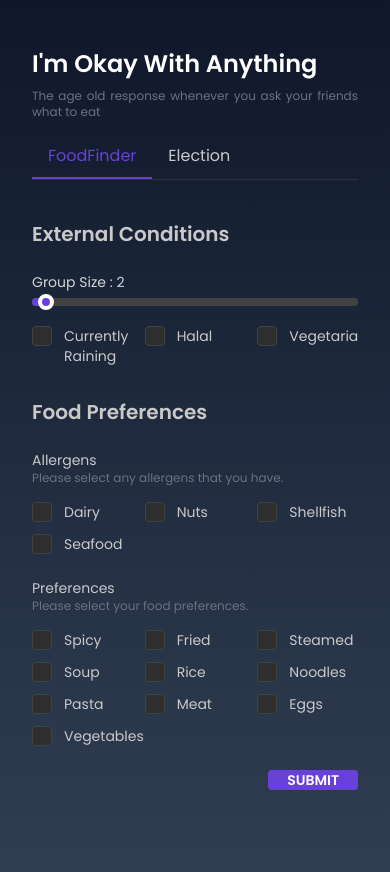
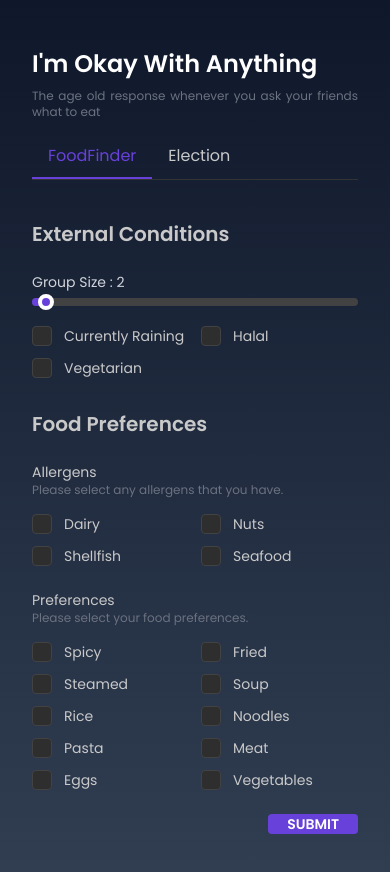
Before and after one commit to khorzhenwin/im-okay-with-anything, a Next.js app: page / in a window 390 px wide. Shown: the top 872 px of the page. Built offline with nearby package versions, Linux system fonts and the light colour scheme; no server answers.

Commit message:
Fix build

```diff
--- a/src/components/buttons/Button.tsx
+++ b/src/components/buttons/Button.tsx
@@ -19,6 +19,8 @@ type ButtonProps = MantineButtonProps & {
     | "default"
     | "subtle"
     | "link";
+  onClick?: () => void;
+  type?: "button" | "submit" | "reset";
 };
 
 const sizeToClassMapper = (size: ButtonSize) => {
@@ -41,7 +43,7 @@ const Button = ({
   variant = "filled",
   color = "yellow",
   size = "md",
-  classNames,
+  className,
   ...props
 }: ButtonProps) => {
   return (
@@ -49,13 +51,12 @@ const Button = ({
       {...props}
       color={color}
       variant={variant === "link" ? "subtle" : variant}
-      classNames={{
-        root: clsx("!h-[unset]", sizeToClassMapper(size), classNames?.root, {
-          "!bg-transparent hover:brightness-75 transition-all":
-            variant === "link",
-        }),
-        label: clsx("py-0.5", classNames?.label),
-        ...classNames,
+      className={clsx(sizeToClassMapper(size), className, {
+        "bg-transparent hover:brightness-75 transition-all": variant === "link",
+      })}
+      styles={{
+        root: { height: 'unset' },
+        label: { padding: '2px 0' }
       }}
     >
       {children}
--- a/src/components/forms/FoodFinder/ExternalConditions/index.tsx
+++ b/src/components/forms/FoodFinder/ExternalConditions/index.tsx
@@ -28,20 +28,17 @@ const ExternalConditionsSection = ({
             setGroupSizeValue(value);
             form.setFieldValue("externalConditions.groupSize", value);
           }}
-          labelTransition="skew-down"
-          labelTransitionDuration={150}
-          labelTransitionTimingFunction="ease"
+          labelTransitionProps={{
+            transition: "skew-down",
+            duration: 150,
+            timingFunction: "ease"
+          }}
         />
       </div>
       <SimpleGrid
         className="mt-4"
-        cols={3}
+        cols={{ base: 2, sm: 2, md: 3, lg: 3 }}
         spacing="sm"
-        breakpoints={[
-          { maxWidth: "62rem", cols: 3 },
-          { maxWidth: "48rem", cols: 2 },
-          { maxWidth: "36rem", cols: 2 },
-        ]}
       >
         {Object.keys(initialFormProps.externalConditions).map((key: string) => {
           if (key === "groupSize") return null;
--- a/src/components/forms/FoodFinder/FoodPreferences/Allergens.tsx
+++ b/src/components/forms/FoodFinder/FoodPreferences/Allergens.tsx
@@ -10,13 +10,8 @@ const AllergensSection = ({form, theme}: { form: any; theme: string }) => {
             </p>
             <SimpleGrid
                 className="mt-4"
-                cols={3}
+                cols={{ base: 2, sm: 2, md: 3, lg: 3 }}
                 spacing="sm"
-                breakpoints={[
-                    {maxWidth: "62rem", cols: 3},
-                    {maxWidth: "48rem", cols: 2},
-                    {maxWidth: "36rem", cols: 2},
-                ]}
             >
                 {Object.keys(initialFormProps.allergens).map((key: string) => {
                     return (
--- a/src/components/forms/FoodFinder/FoodPreferences/Preferences.tsx
+++ b/src/components/forms/FoodFinder/FoodPreferences/Preferences.tsx
@@ -10,13 +10,8 @@ const PreferencesSection = ({ form, theme }: { form: any; theme: string }) => {
       </p>
       <SimpleGrid
         className="mt-4"
-        cols={3}
+        cols={{ base: 2, sm: 2, md: 3, lg: 3 }}
         spacing="sm"
-        breakpoints={[
-          { maxWidth: "62rem", cols: 3 },
-          { maxWidth: "48rem", cols: 2 },
-          { maxWidth: "36rem", cols: 2 },
-        ]}
       >
         {Object.keys(initialFormProps.preferences).map((key) => {
           return (
--- a/src/components/forms/FoodFinder/index.tsx
+++ b/src/components/forms/FoodFinder/index.tsx
@@ -37,7 +37,7 @@ const FoodFinder = ({ theme }: { theme: string }) => {
                         <Text mb="md" fw={700} size="lg" ta="center" c="white">
                             Here is a list of foods we can suggest you
                         </Text>
-                        <LoadingOverlay visible={loadingAnimation} zIndex={1000} overlayOpacity={0.5} />
+                        <LoadingOverlay visible={loadingAnimation} zIndex={1000} opacity={0.5} />
                         <Box c="white" mb="md">
                             {recommendations.map((item, index) => (
                                 <Box
--- a/src/components/input/LocationInput.tsx
+++ b/src/components/input/LocationInput.tsx
@@ -72,7 +72,7 @@ const LocationInput = ({ theme }: { theme: string }) => {
         <>
             <Box mt={"xl"}>
                 <Box pos="relative">
-                    <LoadingOverlay visible={loadingAnimation} zIndex={1000} overlayOpacity={0.5} />
+                    <LoadingOverlay visible={loadingAnimation} zIndex={1000} opacity={0.5} />
                     <Autocomplete
                         data={addressOptions.map((a) => ({
                             value: a.formatted,
--- a/src/pages/api/restaurant-finder.ts
+++ b/src/pages/api/restaurant-finder.ts
@@ -38,6 +38,11 @@ const handler = async (req: RestaurantFinderRequest, res: NextApiResponse) => {
         },
     });
 
+    if (result.status !== 200) {
+        res.status(DEFAULT_RESPONSES.BAD_REQUEST.status).json({ message: DEFAULT_RESPONSES.BAD_REQUEST.message });
+        return;
+    }
+
     const filtered = result.data.features.filter((f) => f.properties.name != null);
 
     if (filtered.length === 0) {
--- a/src/styles/MantineTheme.ts
+++ b/src/styles/MantineTheme.ts
@@ -1,7 +1,12 @@
-import { createTheme } from "@mantine/core";
+import { createTheme, MantineColorsTuple } from "@mantine/core";
 
-const tailwindColors = {
-  gray: [
+// Convert string arrays to MantineColorsTuple
+const convertToMantineColorsTuple = (colors: string[]): MantineColorsTuple => {
+  return colors as unknown as MantineColorsTuple;
+};
+
+const tailwindColors: Record<string, MantineColorsTuple> = {
+  gray: convertToMantineColorsTuple([
     "#F9FAFB",
     "#F3F4F6",
     "#E5E7EB",
@@ -12,8 +17,8 @@ const tailwindColors = {
     "#374151",
     "#1F2937",
     "#111827",
-  ],
-  red: [
+  ]),
+  red: convertToMantineColorsTuple([
     "#FEF2F2",
     "#FEE2E2",
     "#FECACA",
@@ -24,8 +29,8 @@ const tailwindColors = {
     "#B91C1C",
     "#991B1B",
     "#7F1D1D",
-  ],
-  yellow: [
+  ]),
+  yellow: convertToMantineColorsTuple([
     "#FFFBEB",
     "#FEF3C7",
     "#FDE68A",
@@ -36,8 +41,8 @@ const tailwindColors = {
     "#B45309",
     "#92400E",
     "#78350F",
-  ],
-  green: [
+  ]),
+  green: convertToMantineColorsTuple([
     "#ECFDF5",
     "#D1FAE5",
     "#A7F3D0",
@@ -48,8 +53,8 @@ const tailwindColors = {
     "#047857",
     "#065F46",
     "#064E3B",
-  ],
-  blue: [
+  ]),
+  blue: convertToMantineColorsTuple([
     "#EFF6FF",
     "#DBEAFE",
     "#BFDBFE",
@@ -60,8 +65,8 @@ const tailwindColors = {
     "#1D4ED8",
     "#1E40AF",
     "#1E3A8A",
-  ],
-  indigo: [
+  ]),
+  indigo: convertToMantineColorsTuple([
     "#EEF2FF",
     "#E0E7FF",
     "#C7D2FE",
@@ -72,8 +77,8 @@ const tailwindColors = {
     "#4338CA",
     "#3730A3",
     "#312E81",
-  ],
-  purple: [
+  ]),
+  purple: convertToMantineColorsTuple([
     "#F5F3FF",
     "#EDE9FE",
     "#DDD6FE",
@@ -84,8 +89,8 @@ const tailwindColors = {
     "#6D28D9",
     "#5B21B6",
     "#4C1D95",
-  ],
-  pink: [
+  ]),
+  pink: convertToMantineColorsTuple([
     "#FDF2F8",
     "#FCE7F3",
     "#FBCFE8",
@@ -96,8 +101,8 @@ const tailwindColors = {
     "#BE185D",
     "#9D174D",
     "#831843",
-  ],
-  teal: [
+  ]),
+  teal: convertToMantineColorsTuple([
     "#F0FDFA",
     "#CCFBF1",
     "#99F6E4",
@@ -108,8 +113,8 @@ const tailwindColors = {
     "#0F766E",
     "#115E59",
     "#134E4A",
-  ],
-  orange: [
+  ]),
+  orange: convertToMantineColorsTuple([
     "#FFEDD5",
     "#FED7AA",
     "#FDBA74",
@@ -120,8 +125,8 @@ const tailwindColors = {
     "#9A3412",
     "#7C2D12",
     "#5A1F0E",
-  ],
-  cyan: [
+  ]),
+  cyan: convertToMantineColorsTuple([
     "#ECFEFF",
     "#CFFAFE",
     "#A5F3FC",
@@ -132,8 +137,8 @@ const tailwindColors = {
     "#0E7490",
     "#155E75",
     "#164E63",
-  ],
-  lime: [
+  ]),
+  lime: convertToMantineColorsTuple([
     "#F7FEE7",
     "#ECFCCB",
     "#D9F99D",
@@ -144,7 +149,7 @@ const tailwindColors = {
     "#4D7C0F",
     "#3F6212",
     "#365314",
-  ],
+  ]),
 };
 
 const theme = createTheme({
```
Also changed, not shown: src/components/forms/Election/index.tsx (+91 -63 lines), src/types/addressAutocomplete.d.ts (deleted, +0 -33 lines).
